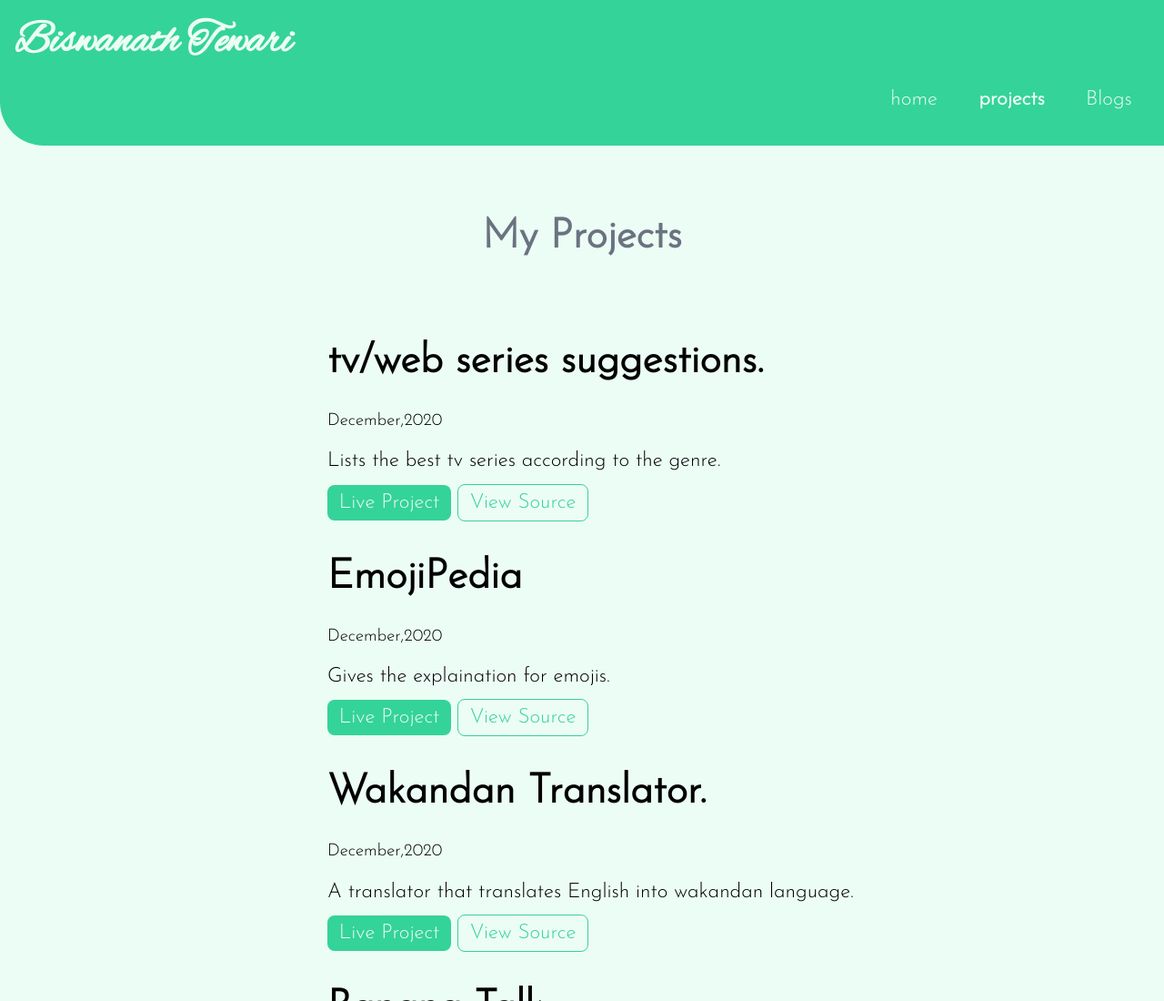
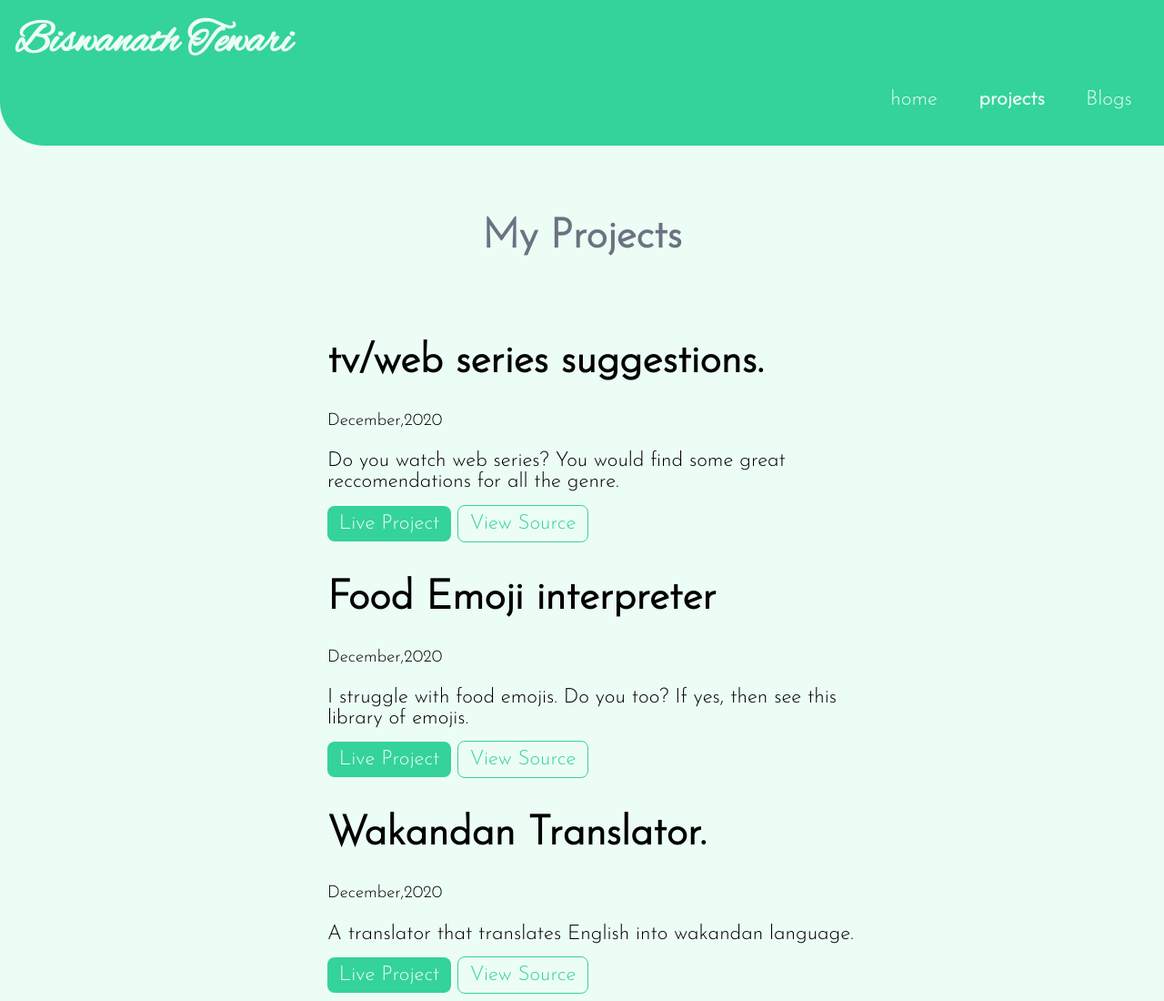
Before and after one commit to biswanathTewari/neogCampPortfolio, a plain HTML site: page projects.html in a window 1280 px wide. Shown: the top 1100 px of the page at 91% size. Drawn offline with Linux system fonts and the light colour scheme; a web font is replaced by a local one.

Commit message:
Docs - changed the descriptions to the projects.

```diff
--- a/projects.html
+++ b/projects.html
@@ -35,7 +35,10 @@
             <div class="container container-center project-links">
                <h1>tv/web series suggestions.</h1>
                <small>December,2020</small>
-               <p>Lists the best tv series according to the genre.</p>
+               <p>
+                  Do you watch web series? You would find some great
+                  reccomendations for all the genre.
+               </p>
                <a class="link primary-link" href="https://393z6.csb.app/"
                   >Live Project</a
                >
@@ -48,9 +51,12 @@
          </li>
          <li>
             <div class="container container-center project-links">
-               <h1>EmojiPedia</h1>
+               <h1>Food Emoji interpreter</h1>
                <small>December,2020</small>
-               <p>Gives the explaination for emojis.</p>
+               <p>
+                  I struggle with food emojis. Do you too? If yes, then see this
+                  library of emojis.
+               </p>
                <a class="link primary-link" href="https://5cyk4.csb.app/"
                   >Live Project</a
                >
```
